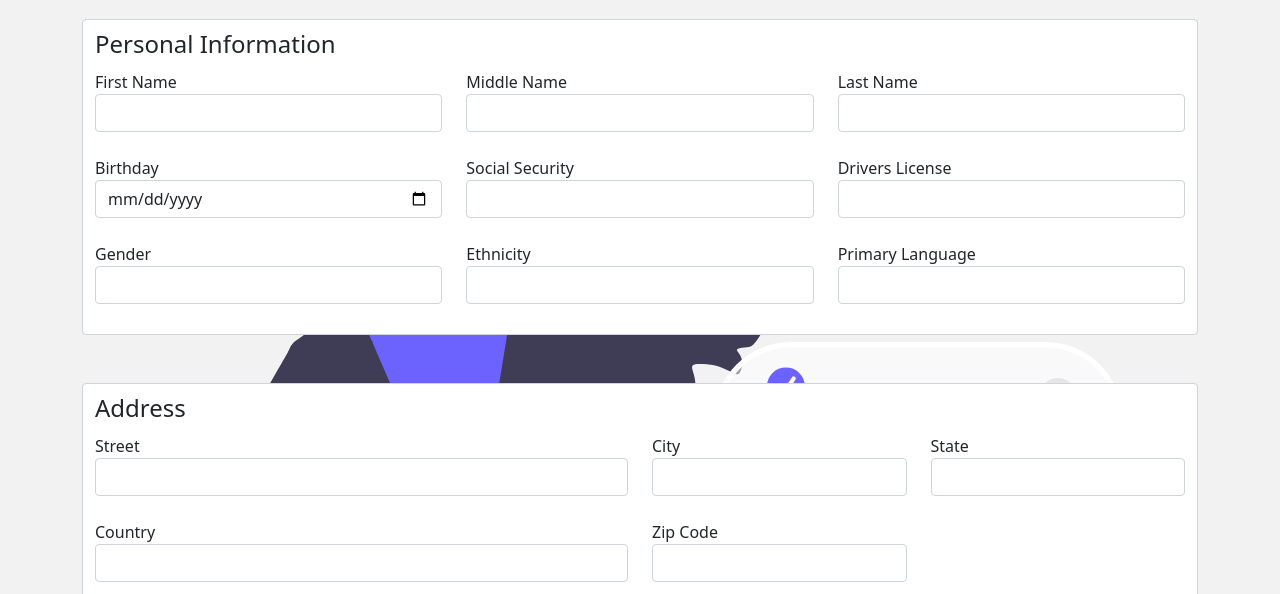
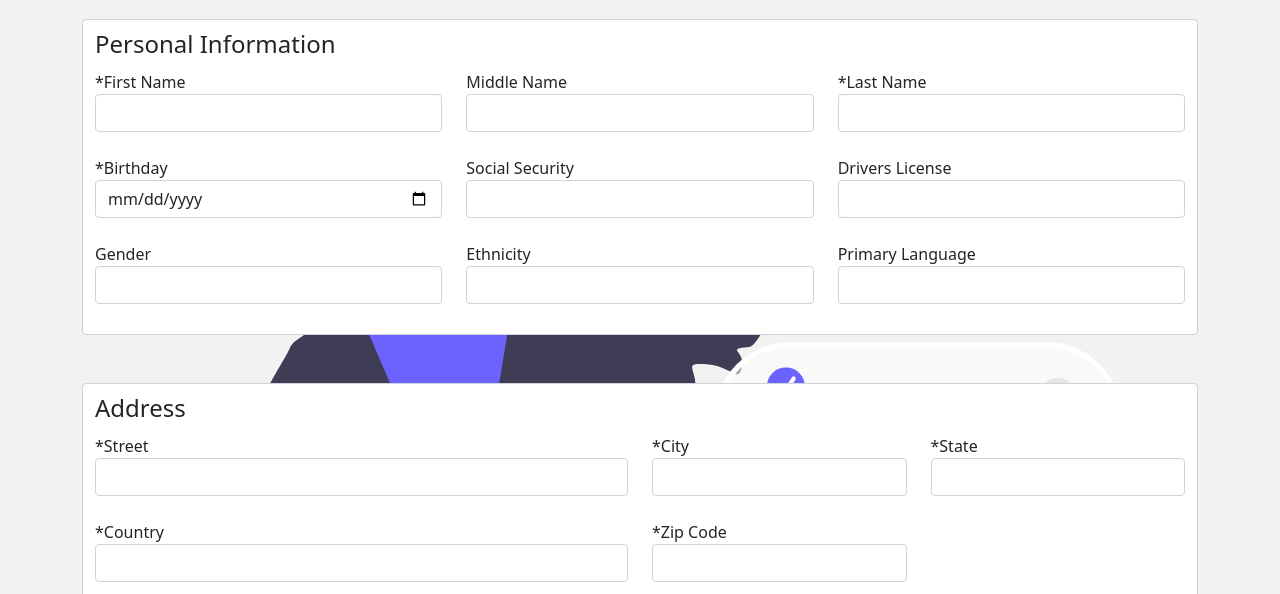
Before and after one commit to alexiscenriquez/CIS4339groupproject, a Vue app in the folder Frontend/: page /volunteers_edit in a window 1280 px wide. Shown: the part 198-792 px from the top of the page. Built offline with nearby package versions, Linux system fonts and the light colour scheme; no server answers.

Commit message:
updated method

```diff
--- a/Frontend/src/views/events/EventsEdit.vue
+++ b/Frontend/src/views/events/EventsEdit.vue
@@ -8,17 +8,17 @@
 
                 <div class='row mb-4'>
                 <div class='col-sm-4'>
-                    <label for="" class='form-label'>Name</label>
+                    <label for="" class='form-label'>*Name</label>
                     <input type="text" class='form-control' v-model="event.ev_name" required>
                 </div>
 
                 <div class='col-sm-4'>
-                    <label for="" class='form-label'>Host</label>
+                    <label for="" class='form-label'>*Host</label>
                     <input type="text" class='form-control' v-model="event.ev_host" required>
                 </div>
 
                 <div class='col-sm-4'>
-                    <label for="" class='form-label'>Date</label>
+                    <label for="" class='form-label'>*Date</label>
                     <input type="date" class='form-control' v-model="event.ev_date" required>
                 </div>
             </div>
@@ -28,26 +28,26 @@
             <legend>Address</legend>
                 <div class='row mb-3'>
                     <div class='col-sm-6'>
-                        <label for="" class='form-label'>Street</label>
+                        <label for="" class='form-label'>*Street</label>
                         <input type="text" class='form-control' v-model='event.addr' required>
                     </div>
                     <div class='col-sm-3'>
-                        <label for="" class='form-label'>City</label>
+                        <label for="" class='form-label'>*City</label>
                         <input type="text" class='form-control' v-model='event.city' required>
                     </div>
                     <div class='col-sm-3'>
-                        <label for="" class='form-label'>State</label>
+                        <label for="" class='form-label'>*State</label>
                         <input type="text" class='form-control' v-model='event.st' required>
                     </div>
                 </div>
 
                 <div class='row mb-3'>
                     <div class='col-sm-6'>
-                        <label for="" class='form-label'>Country</label>
+                        <label for="" class='form-label'>*Country</label>
                         <input type="text" class='form-control' v-model='event.country' required>
                     </div>
                     <div class='col-sm-3'>
-                        <label for="" class='form-label'>Zip</label>
+                        <label for="" class='form-label'>*Zip</label>
                         <input type="text" class='form-control' v-model='event.zip' required>
                     </div>
 
--- a/Frontend/src/views/events/NewEvent.vue
+++ b/Frontend/src/views/events/NewEvent.vue
@@ -50,17 +50,17 @@
 
             <div class='row mb-4'>
                 <div class='col-sm-4'>
-                    <label for="" class='form-label'>Name</label>
+                    <label for="" class='form-label'>*Name</label>
                     <input type="text" class='form-control' v-model="event.ev_name" required>
                 </div>
 
                 <div class='col-sm-4'>
-                    <label for="" class='form-label'>Host</label>
+                    <label for="" class='form-label'>*Host</label>
                     <input type="text" class='form-control' v-model="event.ev_host" required>
                 </div>
 
                 <div class='col-sm-4'>
-                    <label for="" class='form-label'>Date</label>
+                    <label for="" class='form-label'>*Date</label>
                     <input type="date" class='form-control' v-model="event.ev_date" required>
                 </div>
             </div>
@@ -70,26 +70,26 @@
             <legend>Address</legend>
                 <div class='row mb-3'>
                     <div class='col-sm-6'>
-                        <label for="" class='form-label'>Street</label>
+                        <label for="" class='form-label'>*Street</label>
                         <input type="text" class='form-control' v-model='event.addr' required>
                     </div>
                     <div class='col-sm-3'>
-                        <label for="" class='form-label'>City</label>
+                        <label for="" class='form-label'>*City</label>
                         <input type="text" class='form-control' v-model='event.city' required>
                     </div>
                     <div class='col-sm-3'>
-                        <label for="" class='form-label'>State</label>
+                        <label for="" class='form-label'>*State</label>
                         <input type="text" class='form-control' v-model='event.st' required>
                     </div>
                 </div>
 
                 <div class='row mb-3'>
                     <div class='col-sm-6'>
-                        <label for="" class='form-label'>Country</label>
+                        <label for="" class='form-label'>*Country</label>
                         <input type="text" class='form-control' v-model='event.country' required>
                     </div>
                     <div class='col-sm-3'>
-                        <label for="" class='form-label'>Zip</label>
+                        <label for="" class='form-label'>*Zip</label>
                         <input type="text" class='form-control' v-model='event.zip' required>
                     </div>
 
--- a/Frontend/src/views/services/NewService.vue
+++ b/Frontend/src/views/services/NewService.vue
@@ -38,13 +38,13 @@
         <form @submit.prevent="handleSubmitForm">
         <fieldset class='form-control mb-5'>
                 <div>
-                    <label class='form-label' for="">Name</label>
+                    <label class='form-label' for="">*Name</label>
                     <input type="text" class='form-control' v-model='services.name' required>
                 </div>
             <br>
             <div class='row mb-4'>
                 <div class='col'>
-                    <label>Renewal</label>
+                    <label>*Renewal</label>
                     <div class="form-check">
                     <input type="radio" class="form-check-input" id="Monthly" value="Monthly" v-model="services.renewal" checked>Monthly
                     <label class="form-check-label" for="Monthly"></label>
--- a/Frontend/src/views/services/ServicesEdit.vue
+++ b/Frontend/src/views/services/ServicesEdit.vue
@@ -39,14 +39,14 @@ export default {
         <fieldset class='form-control mb-5'>
             <div class='form-control mb-4'>
                 <div>
-                    <label class='form-label' for="">Name</label>
+                    <label class='form-label' for="">*Name</label>
                     <input type="text" class='form-control' v-model='services.name' required>
                 </div>
 
             </div>
             <div class='row mb-4'>
                 <div class='col'>
-                    <label>Renewal</label>
+                    <label>*Renewal</label>
                     <div class="form-check">
                     <input type="radio" class="form-check-input" id="Monthly" value="Monthly" v-model="services.renewal">Monthly
                     <label class="form-check-label" for="Monthly"></label>
--- a/Frontend/src/views/volunteers/NewVolunteer.vue
+++ b/Frontend/src/views/volunteers/NewVolunteer.vue
@@ -6,7 +6,7 @@
                     <legend>Personal Information</legend>
                     <div class='row mb-4'>
                         <div class='col-sm-4'>
-                                <label>First Name</label>
+                                <label>*First Name</label>
                                 <input type="text" class="form-control" v-model="volunteers.first_name" required>
                         </div>
                         <div class='col-sm-4'>
@@ -14,13 +14,13 @@
                                 <input type="text" class="form-control" v-model="volunteers.mid_name">
                         </div>
                         <div class='col-sm-4'>
-                                <label>Last Name</label>
+                                <label>*Last Name</label>
                                 <input type="text" class="form-control" v-model="volunteers.last_name" required>
                         </div>
                     </div>
                     <div class='row mb-4'>
                         <div class="col-sm-4">
-                            <label>Birthday</label>
+                            <label>*Birthday</label>
                             <input type="date" class="form-control" v-model="volunteers.b_day" required>
                         </div>
 
@@ -55,27 +55,27 @@
                     <legend>Address</legend>
                     <div class='row mb-4'>
                         <div class="col-sm-6">
-                            <label>Street</label>
+                            <label>*Street</label>
                             <input type="text" class="form-control" v-model="volunteers.addr" required>
                         </div>
 
                         <div class="col-sm-3">
-                            <label>City</label>
+                            <label>*City</label>
                             <input type="text" class="form-control" v-model="volunteers.city" required>
                         </div>
 
                         <div class="col-sm-3">
-                            <label>State</label>
+                            <label>*State</label>
                             <input type="text" class="form-control" v-model="volunteers.st" required>
                         </div>
                     </div>
                     <div class='row mb-4'>
                         <div class='col-sm-6'>
-                            <label>Country</label>
+                            <label>*Country</label>
                             <input type="text" class="form-control" v-model="volunteers.country" required>
                         </div>
                         <div class='col-sm-3'>
-                            <label>Zip Code</label>
+                            <label>*Zip Code</label>
                             <input type="text" class="form-control" v-model="volunteers.zip" required>
                         </div>
                     </div>
@@ -85,7 +85,7 @@
                     <legend>Contact Information</legend>
                     <div class='row mb-4'>
                         <div class="col-sm-6">
-                            <label>Phone #</label>
+                            <label>*Phone #</label>
                             <input type="text" class="form-control" v-model="volunteers.phone_num" required>
                         </div>
 
@@ -96,7 +96,7 @@
                     </div>
                     <div class='row mb-4'>
                         <div class="col-sm-6">
-                            <label>Email</label>
+                            <label>*Email</label>
                             <input type="email" class="form-control" v-model="volunteers.email" required>
                         </div>
 
--- a/Frontend/src/views/volunteers/VolunteerEdit.vue
+++ b/Frontend/src/views/volunteers/VolunteerEdit.vue
@@ -6,7 +6,7 @@
                 <legend>Personal Information</legend>
                 <div class='row mb-4'>
                     <div class='col-sm-4'>
-                            <label>First Name</label>
+                            <label>*First Name</label>
                             <input type="text" class="form-control" v-model="volunteers.first_name" required>
                     </div>
                     <div class='col-sm-4'>
@@ -14,13 +14,13 @@
                             <input type="text" class="form-control" v-model="volunteers.mid_name">
                     </div>
                     <div class='col-sm-4'>
-                            <label>Last Name</label>
+                            <label>*Last Name</label>
                             <input type="text" class="form-control" v-model="volunteers.last_name" required>
                     </div>
                 </div>
                 <div class='row mb-4'>
                     <div class="col-sm-4">
-                        <label>Birthday</label>
+                        <label>*Birthday</label>
                         <input type="date" class="form-control" v-model="volunteers.b_day" required>
                     </div>
 
@@ -55,27 +55,27 @@
                 <legend>Address</legend>
                 <div class='row mb-4'>
                     <div class="col-sm-6">
-                        <label>Street</label>
+                        <label>*Street</label>
                         <input type="text" class="form-control" v-model="volunteers.addr" required>
                     </div>
 
                     <div class="col-sm-3">
-                        <label>City</label>
+                        <label>*City</label>
                         <input type="text" class="form-control" v-model="volunteers.city" required>
                     </div>
 
                     <div class="col-sm-3">
-                        <label>State</label>
+                        <label>*State</label>
                         <input type="text" class="form-control" v-model="volunteers.st" required>
                     </div>
                 </div>
                 <div class='row mb-4'>
                     <div class='col-sm-6'>
-                        <label>Country</label>
+                        <label>*Country</label>
                         <input type="text" class="form-control" v-model="volunteers.country" required>
                     </div>
                     <div class='col-sm-3'>
-                        <label>Zip Code</label>
+                        <label>*Zip Code</label>
                         <input type="text" class="form-control" v-model="volunteers.zip" required>
                     </div>
                 </div>
@@ -85,7 +85,7 @@
                 <legend>Contact Information</legend>
                 <div class='row mb-4'>
                     <div class="col-sm-6">
-                        <label>Phone #</label>
+                        <label>*Phone #</label>
                         <input type="text" class="form-control" v-model="volunteers.phone_num" required>
                     </div>
 
@@ -96,7 +96,7 @@
                 </div>
                 <div class='row mb-4'>
                     <div class="col-sm-6">
-                        <label>Primary Email</label>
+                        <label>*Primary Email</label>
                         <input type="email" class="form-control" v-model="volunteers.email" required>
                     </div>
 
@@ -108,8 +108,7 @@
             </fieldset>
             <button class="btn mb-5" id="create">Update</button>
         </form>
-        <!-- </div> -->
-        <Footer />
+
     </div>
 </template>
 
@@ -118,9 +117,6 @@ import axios from "axios"
 import Footer from '../../components/footer.vue'
 
 export default {
-    // components:{
-    //     Footer
-    // },
      data() {
         return {
             volunteers: {}
@@ -139,7 +135,7 @@ export default {
         UpdateVolunteers() {
             let apiURL = `http://localhost:8080/volunteers/update/${this.$route.params.id}`;
 
-            axios.put(apiURL, this.volunteers[0]).then((res) => {
+            axios.put(apiURL, this.volunteers).then((res) => {
                 console.log(res)
                 this.$router.push('/volunteers')
             }).catch(error => {
```
